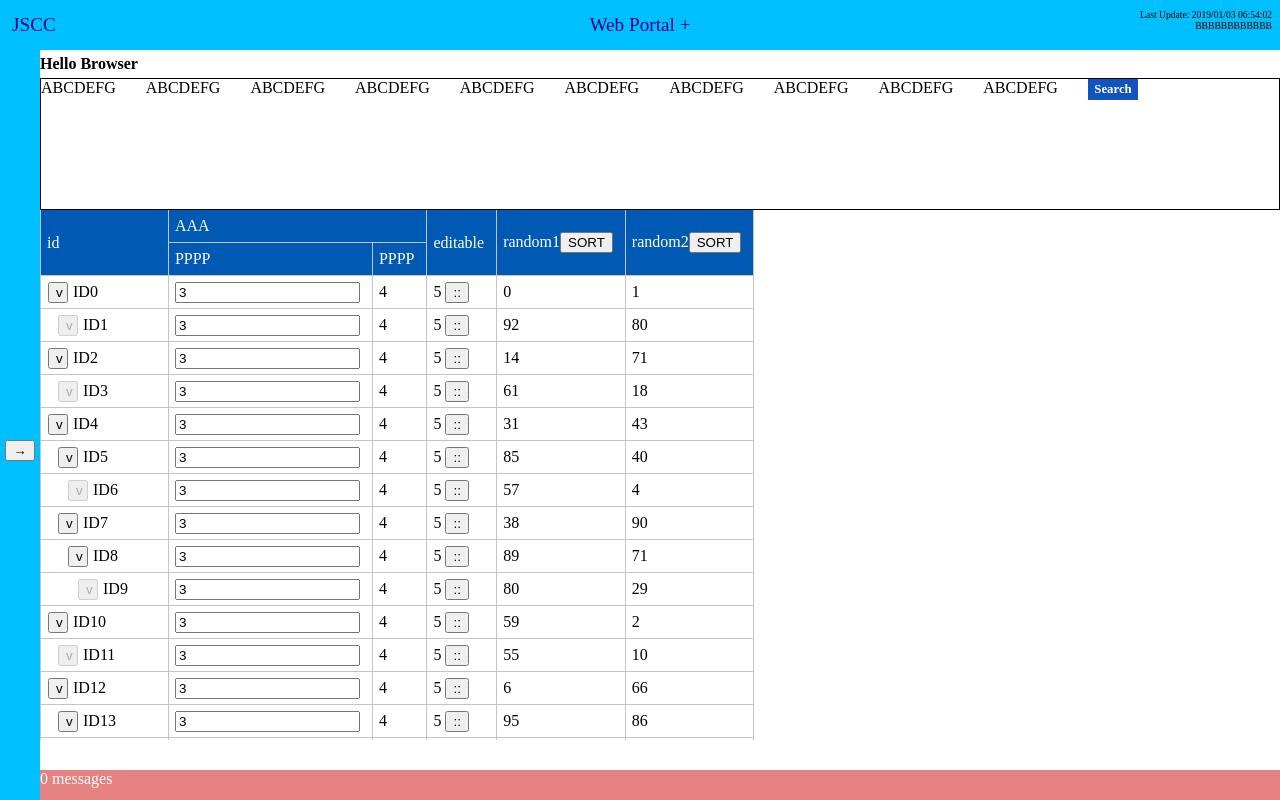
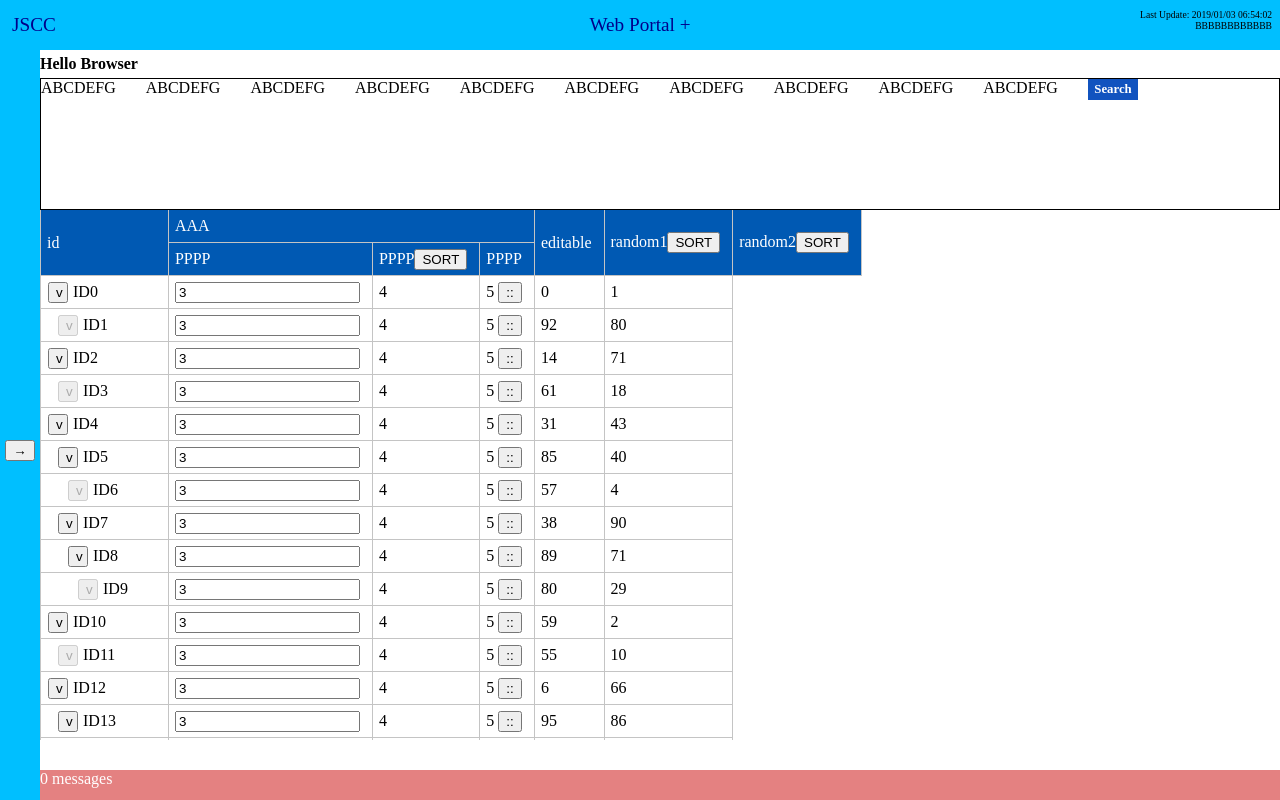
Before and after one commit to nn-ii/wppfff, a React (Create React App) app in the folder src/: page / in a window 1280 px wide. Built offline with nearby package versions, Linux system fonts and the light colour scheme; the HTML template or start-up script is replaced by a standard one.

Commit message:
modified test data

```diff
--- a/src/components/Home.js
+++ b/src/components/Home.js
@@ -14,14 +14,21 @@ class Home extends Component {
 
     this.ConstTableColumns = [
       "id",
-      { value: "AAA", children: [{ id: "PPPPInput", value: "PPPP" }, "PPPP"] },
+      {
+        value: "AAA",
+        children: [
+          { id: "PPPPInput", value: "PPPP" },
+          { id: "PPPPSort", value: "PPPP" },
+          "PPPP"
+        ]
+      },
       "editable",
       "random1",
       "random2"
     ];
     this.ConstTableEditableIndices = ["editable"];
     this.ConstTableInputSpaceIndices = ["PPPPInput"];
-    this.ConstTableSortableIndices = ["random1", "random2"];
+    this.ConstTableSortableIndices = ["random1", "random2", "PPPPSort"];
 
     this.state = {
       tableRows: [],
```
